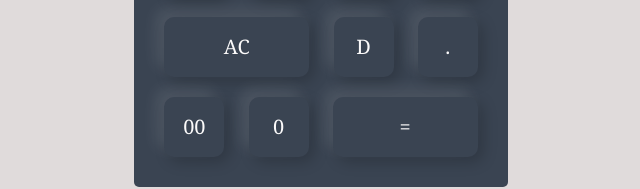
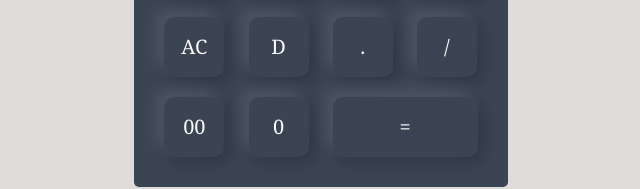
Before and after one commit to umarfarook049/calculator, a plain HTML site: page index.html in a window 1280 px wide. Shown: the part 515-704 px from the top of the page, without its empty margins (319-959 px from the left). Drawn offline with Linux system fonts and the light colour scheme.

Commit message:
Update index.html

```diff
--- a/index.html
+++ b/index.html
@@ -35,9 +35,10 @@
                 <input type="button" value="-" onclick="display.value += '-'" >
             </div>
             <div>
-                <input type="button" value="AC" class="equal" onclick="display.value='' ">
+                <input type="button" value="AC" onclick="display.value='' ">
                 <input type="button" value="D" onclick="display.value=display.value.toString().slice(0,-1)">
                 <input type="button" value=".">
+                <input type="button" value="/" onclick="display.value += '/' ">
             </div>
             <div>
                 <input type="button" value="00" onclick="display.value += '00'" >
```
